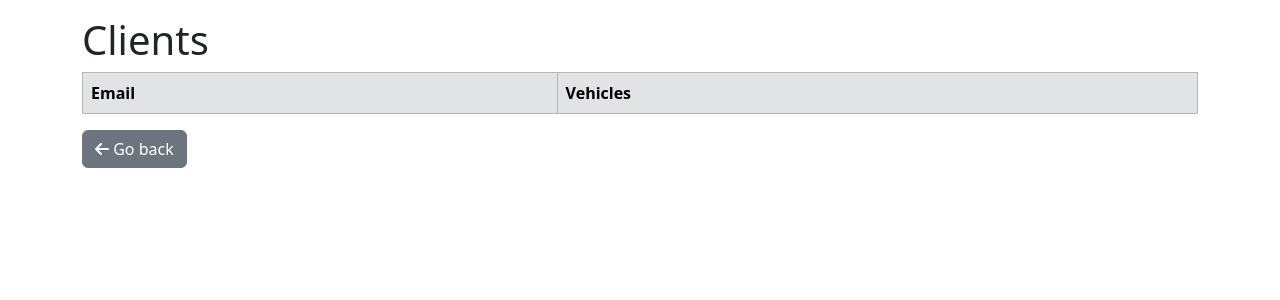
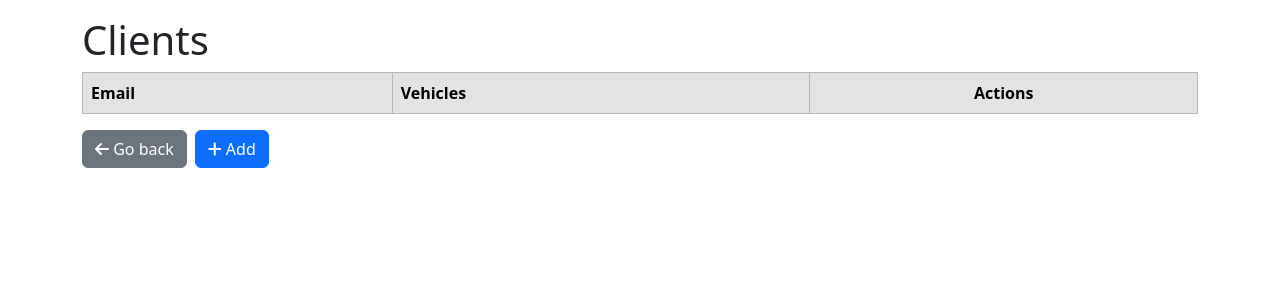
Before and after one commit to ThigSchuch/teste-2024, a Django app: page /client/list/ in a window 1280 px wide. Shown: the top 300 px of the page. Run offline with Django 5.2, Linux system fonts and the light colour scheme; data that the repository does not hold is empty; some libraries are stand-ins or nearby versions.

Commit message:
feat: Delete view and list template enhance

```diff
--- a/client/templates/client/client/list.html
+++ b/client/templates/client/client/list.html
@@ -6,6 +6,7 @@
             <tr class="table-secondary">
                 <th>Email</th>
                 <th>Vehicles</th>
+                <th class="text-center">Actions</th>
             </tr>
         </thead>
         <tbody>
@@ -17,11 +18,28 @@
                             {% for vehicle in client.vehicle_set.all %}<li>{{ vehicle.license_plate }}</li>{% endfor %}
                         </ul>
                     </td>
+                    <td class="text-center col-2">
+                        <div class="btn-group" role="group">
+                            <a class="btn btn-light" href="#" title="Update">
+                                <i class="fas fa-edit text-warning"></i>
+                            </a>
+                            <a class="btn btn-light"
+                               href="{% url 'client:delete_client' client.pk %}"
+                               title="Delete">
+                                <i class="fas fa-trash text-danger"></i>
+                            </a>
+                        </div>
+                    </td>
                 </tr>
             {% endfor %}
         </tbody>
     </table>
-    <a class="btn btn-secondary" href="{% url 'home' %}">
-        <i class="fas fa-arrow-left"></i>
-    Go back</a>
+    <div class="d-grid gap-2 d-sm-flex">
+        <a class="btn btn-secondary" href="{% url 'home' %}">
+            <i class="fas fa-arrow-left"></i>
+        Go back</a>
+        <a class="btn btn-primary" href="#">
+            <i class="fas fa-plus"></i>
+        Add</a>
+    </div>
 {% endblock content %}
--- a/client/urls.py
+++ b/client/urls.py
@@ -1,9 +1,10 @@
 from django.urls import path
 
-from client.views import ClientListView
+from client.views import ClientDeleteView, ClientListView
 
 app_name = "client"
 
 urlpatterns = [
     path("list/", ClientListView.as_view(), name="list_client"),
+    path("delete/<int:pk>/", ClientDeleteView.as_view(), name="delete_client"),
 ]
--- a/client/views.py
+++ b/client/views.py
@@ -1,4 +1,5 @@
-from django.views.generic import ListView, TemplateView
+from django.urls import reverse_lazy
+from django.views.generic import DeleteView, ListView, TemplateView
 
 from client.models import Client
 
@@ -10,3 +11,9 @@ class ClientHomeView(TemplateView):
 class ClientListView(ListView):
     model = Client
     template_name = "client/client/list.html"
+
+
+class ClientDeleteView(DeleteView):
+    model = Client
+    template_name = "client/client/delete.html"
+    success_url = reverse_lazy("client:list_client")
```
Also changed, not shown: client/templates/client/client/delete.html (added, +23 -0 lines), README.md.
